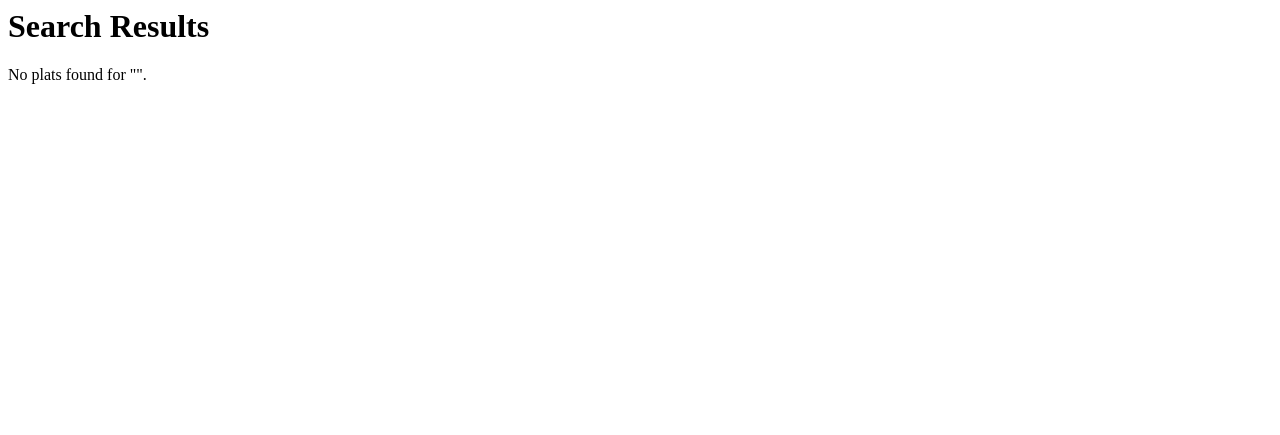
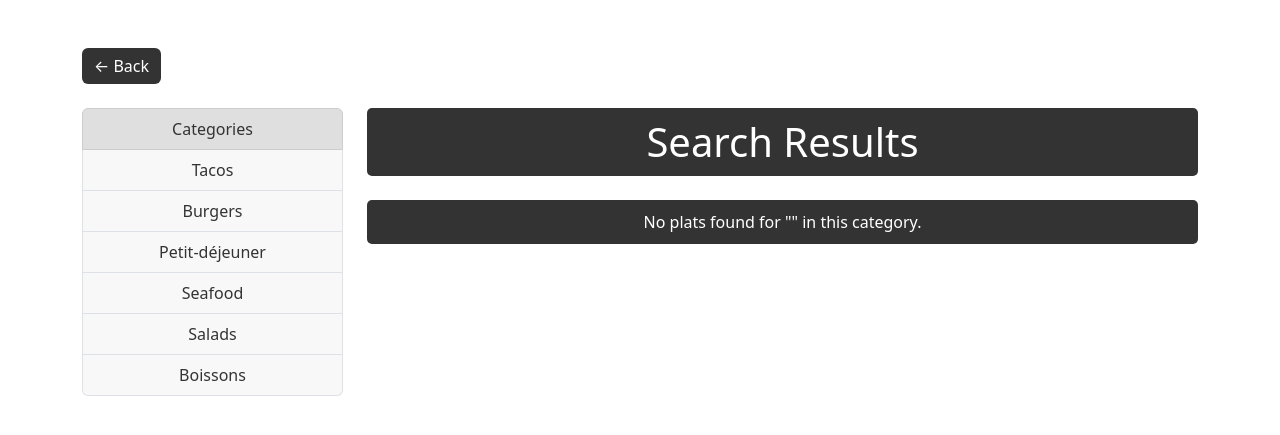
Before and after one commit to NasiraNaiby/symfony_resturant_projet, a Symfony app: template templates/search.html.twig in a window 1280 px wide. Shown: the top 435 px of the page. Run offline with Twig, Linux system fonts and the light colour scheme; the template is opened without the code that fills it, so the values that code supplies are empty; some libraries are stand-ins or nearby versions.

Commit message:
menu link, and the search page

```diff
--- a/src/Controller/Admin/DashboardController.php
+++ b/src/Controller/Admin/DashboardController.php
@@ -62,7 +62,7 @@ class DashboardController extends AbstractDashboardController
         yield MenuItem::linkToCrud('liste des utilisateurs', 'fas fa-user', Users::class);
         yield MenuItem::linkToCrud('Categories', 'fas fa-tags', Categories::class);
         yield MenuItem::linkToCrud('Commands', 'fas fa-box', Commands::class);
-        yield MenuItem::linkToCrud('Panier', 'fas fa-shopping-cart', Panier::class);
+        //yield MenuItem::linkToCrud('Panier', 'fas fa-shopping-cart', Panier::class);
         yield MenuItem::linkToCrud('Plats', 'fas fa-utensils', Plats::class);
     }
 }
--- a/templates/accueil.html.twig
+++ b/templates/accueil.html.twig
@@ -133,7 +133,7 @@
     <div class="col-lg-6 col-sm-12">
         <div class="menu1 rounded-3 shadow-lg text-center text-white">
             <h1 class="fs-2 fw-bold m-4">Trouvez Votre Plat Préféré<br>Aujourd'hui !</h1>
-            <a href="php/plats.php"><button class="btn btn-lg btn-danger">Explorer le menu</button> </a>
+            <a href="{{ path('main_plats')}}"><button class="btn btn-lg btn-danger">Explorer le menu</button> </a>
         </div>
       </div>
     </div>
--- a/templates/main.html.twig
+++ b/templates/main.html.twig
@@ -7,8 +7,6 @@
     <link href="https://cdn.jsdelivr.net/npm/bootstrap@5.3.3/dist/css/bootstrap.min.css" rel="stylesheet">
     <link rel="stylesheet" href="{{ asset('assets/CSS/style.css') }}">
     <link rel="stylesheet" href="{{ asset('assets/CSS/css.css') }}">
-    <script src="https://ajax.googleapis.com/ajax/libs/jquery/3.7.1/jquery.min.js"></script>
-    <script src="https://maxcdn.bootstrapcdn.com/bootstrap/3.4.1/js/bootstrap.min.js"></script>
     <link rel="stylesheet" href="https://cdn.jsdelivr.net/npm/bootstrap-icons@1.10.3/font/bootstrap-icons.css">
     <link href="https://cdnjs.cloudflare.com/ajax/libs/font-awesome/6.0.0-beta3/css/all.min.css" rel="stylesheet">
     <link rel="stylesheet" href="https://cdnjs.cloudflare.com/ajax/libs/OwlCarousel2/2.3.4/assets/owl.carousel.min.css">
@@ -136,6 +134,8 @@
   </footer>
 <script src="https://cdn.jsdelivr.net/npm/bootstrap@5.3.3/dist/js/bootstrap.bundle.min.js" integrity="sha384-YvpcrYf0tY3lHB60NNkmXc5s9fDVZLESaAA55NDzOxhy9GkcIdslK1eN7N6jIeHz" crossorigin="anonymous"></script>
 <script src="https://code.jquery.com/jquery-3.6.0.min.js"></script>
+<script src="https://ajax.googleapis.com/ajax/libs/jquery/3.7.1/jquery.min.js"></script>
+<script src="https://maxcdn.bootstrapcdn.com/bootstrap/3.4.1/js/bootstrap.min.js"></script>
 <script src="https://cdnjs.cloudflare.com/ajax/libs/OwlCarousel2/2.3.4/owl.carousel.min.js"></script>
 <script defer src="{{ asset('assets/JS/script.js') }}"></script>
 <script src="{{ asset('assets/JS/javascript.js') }}"></script>
--- a/templates/search.html.twig
+++ b/templates/search.html.twig
@@ -1,14 +1,69 @@
 
 
-<h1>Search Results</h1>
-{% if plats is not empty %}
-    <ul>
-        {% for result in plats %}
-            <li><img src="{{ asset('uploads/' ~ result.platPhoto) }}" class="card-img-categori" alt="image" width="200px" height="200px"></li>
-            <li>{{ result.platNom }}</li>
-            <li>{{ result.platPrix }}</li>
-        {% endfor %}
-    </ul>
-{% else %}
-    <p>No plats found for "{{ app.request.query.get('user_value') }}".</p>
-{% endif %}
+<!DOCTYPE html>
+<html lang="en">
+<head>
+    <meta charset="UTF-8">
+    <meta name="viewport" content="width=device-width, initial-scale=1.0">
+    <link href="https://cdn.jsdelivr.net/npm/bootstrap@5.3.3/dist/css/bootstrap.min.css" rel="stylesheet">
+    <link rel="stylesheet" href="{{ asset('assets/CSS/style.css') }}">
+    <link rel="stylesheet" href="{{ asset('assets/CSS/css.css') }}">
+    <title>Document</title>
+</head>
+<body>
+
+    <div class="container mt-5">
+        <!-- Back Button -->
+        <div class="mb-4">
+            <a href="{{ path('main_accueil') }}" class="btn btn-secondary" style="background-color: #333; color: #fff; border: none;">
+                &larr; Back
+            </a>
+        </div>
+
+        <div class="row">
+            <!-- Sidebar for Categories -->
+            <div class="col-md-3">
+                <div class="list-group">
+                    <a href="#" class="list-group-item active text-center" style="background-color: #dfdfdf; color: #333; border: 1px solid #ccc;">Categories</a>
+                    <a href="{{ path('search', { 'category': 'Tacos' }) }}" class="list-group-item text-center" style="background-color: #f8f8f8; color: #333;">Tacos</a>
+                    <a href="{{ path('search', { 'category': 'Burgers' }) }}" class="list-group-item text-center" style="background-color: #f8f8f8; color: #333;">Burgers</a>
+                    <a href="{{ path('search', { 'category': 'Petit-déjeuner' }) }}" class="list-group-item text-center" style="background-color: #f8f8f8; color: #333;">Petit-déjeuner</a>
+                    <a href="{{ path('search', { 'category': 'SeaFoods' }) }}" class="list-group-item text-center" style="background-color: #f8f8f8; color: #333;">Seafood</a>
+                    <a href="{{ path('search', { 'category': 'Salads' }) }}" class="list-group-item text-center" style="background-color: #f8f8f8; color: #333;">Salads</a>
+                    <a href="{{ path('search', { 'category': 'Boissons' }) }}" class="list-group-item text-center" style="background-color: #f8f8f8; color: #333;">Boissons</a>
+                </div>
+            </div>
+
+            <!-- Main Section for Search Results -->
+            <div class="col-md-9">
+                <h1 class="text-center mb-4" style="background-color: #333; color: #fff; padding: 10px; border-radius: 5px;">Search Results</h1>
+
+                {% if category %}
+                    <h5 class="text-center">Category: {{ category }}</h5>
+                {% endif %}
+
+                {% if plats is not empty %}
+                    <div class="row">
+                        {% for result in plats %}
+                            <div class="col-md-4 mb-4">
+                                <div class="card h-100" style="border: 1px solid #ccc;">
+                                    <img src="{{ asset('uploads/' ~ result.platPhoto) }}" class="search-img" alt="{{ result.platNom }}" height="300px">
+                                    <div class="card-body text-center" style="background-color: #f8f8f8;">
+                                        <h5 class="card-title" style="color: #333;">{{ result.platNom }}</h5>
+                                        <p class="card-text" style="color: #333;">Price: €{{ result.platPrix }}</p>
+                                    </div>
+                                </div>
+                            </div>
+                        {% endfor %}
+                    </div>
+                {% else %}
+                    <p class="text-center" style="background-color: #333; color: #fff; padding: 10px; border-radius: 5px;">No plats found for "{{ query }}" in this category.</p>
+                {% endif %}
+            </div>
+
+        </div>
+    </div>
+
+
+</body>
+</html>
```
Also changed, not shown: src/Controller/MainController.php (+19 -19 lines).
